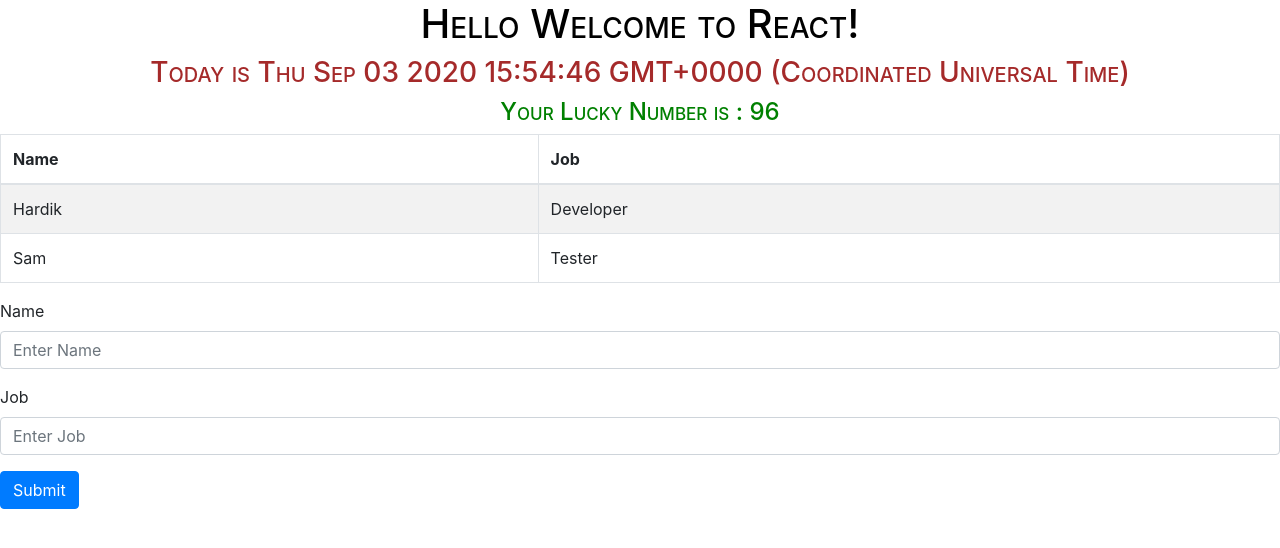
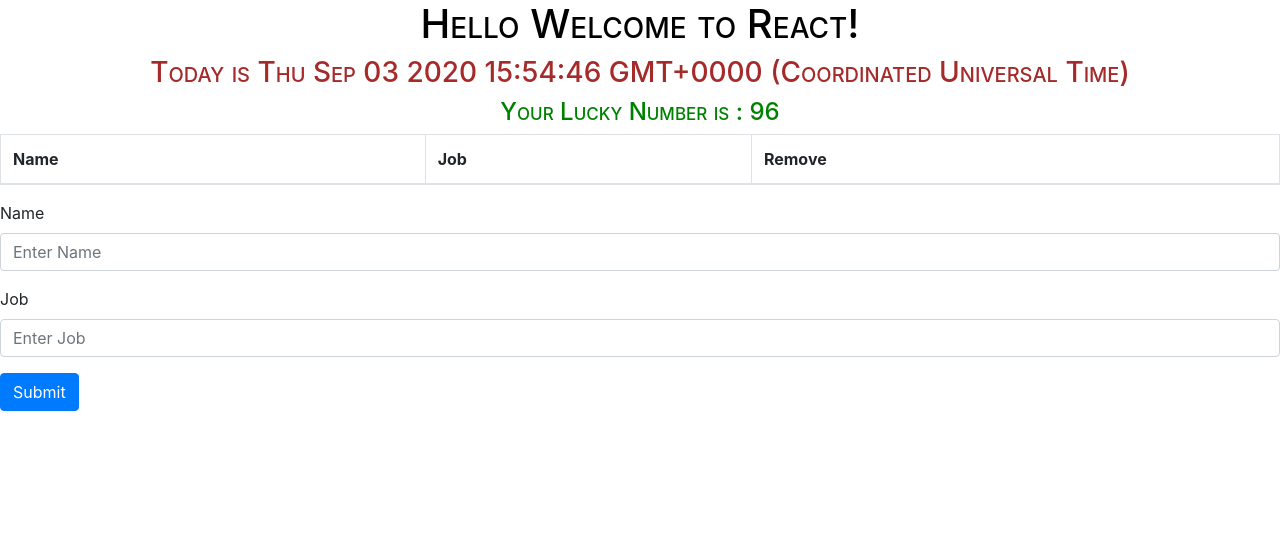
Before and after one commit to sam-hardik/StartingWithReact, a React (Create React App) app: page / in a window 1280 px wide. Shown: the top 548 px of the page. Built offline with nearby package versions, Linux system fonts and the light colour scheme.

Commit message:
Done With Table

```diff
--- a/src/MyComponents/TableApp.js
+++ b/src/MyComponents/TableApp.js
@@ -1,25 +1,34 @@
 import React from 'react';
 import * as ReactBootStrap from 'react-bootstrap'
 import MyForm from './form';
+//import { remove } from '../config/logger';
+//import remove from 'lodash'
  class TableApp extends React.Component{
      state={
          employeeList :[
-             {eName : 'Hardik',eJob:'Developer'},
-             {eName : 'Sam',eJob:'Tester'}
+
             ]
      };
+     //counter=-1;
      submitBtn = () =>{
-         this.renderEmploye(this.state.employeeList)
-         let empName=document.getElementById('formGroupName').value;
-         let empJob=document.getElementById('formGroupJob').value;
-         let empObject = {eName : empName,eJob:empJob};
-         this.state.employeeList.push(empObject);
-         this.setState(this.state.employeeList);
+        let empName=document.getElementById('formGroupName').value;
+        let empJob=document.getElementById('formGroupJob').value;
+        let empObject = {eName : empName,eJob:empJob};
+        this.state.employeeList.push(empObject);
+        //this.state.employeeList.map(e=>console.log(this.state.employeeList.indexOf(e)))
+        this.setState(this.state.employeeList);
     }
-    renderEmploye = (empl)=>{
+    removeEmployeBtn =(employeIndex)=>{
+      const employe=this.state.employeeList;
+      employe.splice(employeIndex,1)
+      this.setState({employe:employe});
+    }
+
+    renderEmploye = (empl,index)=>{
         return( <tr>
         <td>{empl.eName}</td>
         <td>{empl.eJob}</td>
+        <td>{<ReactBootStrap.Button variant="danger" size="sm"  onClick={this.removeEmployeBtn.bind(this,index)} >Remove</ReactBootStrap.Button>}</td>
         </tr>
         )
     }
@@ -31,6 +40,7 @@
           <tr>
             <th>Name</th>
             <th>Job</th>
+            <th>Remove</th>
           </tr>
         </thead>
         <tbody>
```
